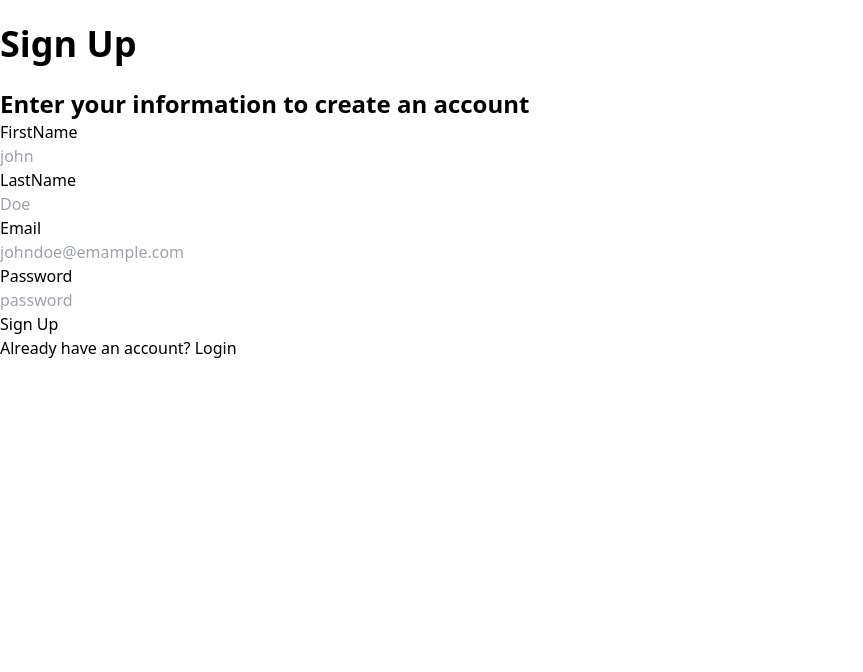
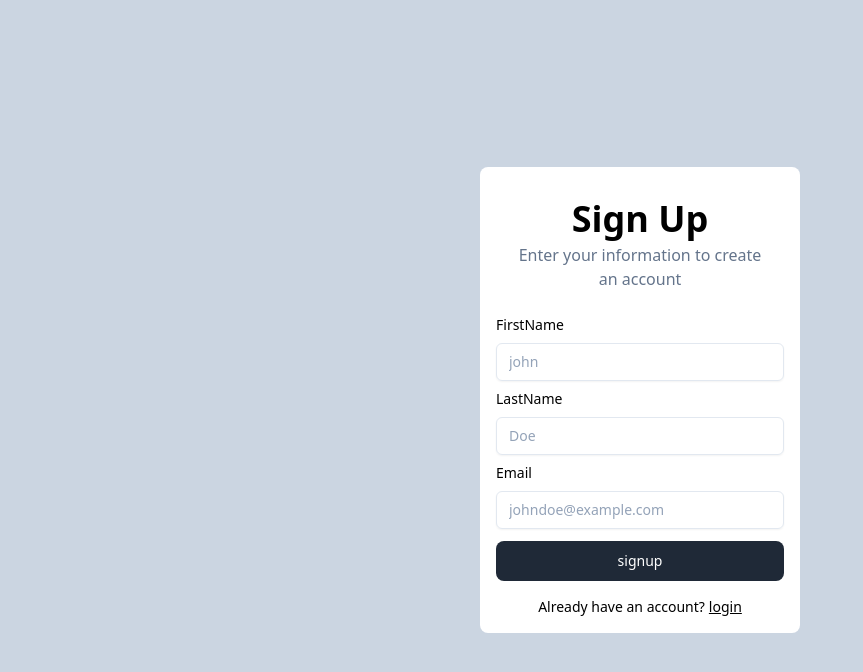
Before and after one commit to Shailenkaushik/paytm-endtoend, a React (Vite) app in the folder frontend/: page /signup in a window 1280 px wide. Shown: the top 672 px of the page, without its empty margins (0-863 px from the left). Built offline with nearby package versions, Linux system fonts and the light colour scheme.

Commit message:
added signup and sign in

```diff
--- a/frontend/src/App.jsx
+++ b/frontend/src/App.jsx
@@ -4,7 +4,7 @@ import{
    Route
 } from 'react-router-dom';
 import {Signup} from './pages/Signup.jsx';
-// import {Signin} from "./pages/Signin.jsx";
+import {Signin} from "./pages/Signin.jsx";
 // import {Dashboard} from "./pages/Dashboard.jsx";
 // import {SendMoney} from "./pages/Sendmoney.jsx";
 
@@ -14,8 +14,8 @@ function App() {
        <BrowserRouter>
         <Routes>
           <Route path="/signup" element={<Signup />} />
-          {/* <Route path="/signin" element={<Signin />} />
-          <Route path="/dashboard" element={<Dashboard />} />
+          <Route path="/signin" element={<Signin />} />
+          {/* <Route path="/dashboard" element={<Dashboard />} />
           <Route path="/send" element={<SendMoney />} /> */}
         </Routes>
       </BrowserRouter>
--- /dev/null
+++ b/frontend/src/components/BottomWarning.jsx
@@ -0,0 +1,12 @@
+import { Link } from "react-router-dom"
+
+export const BottomWarning=({label, buttonText, to})=> {
+    return <div className="py-2 text-sm flex justify-center">
+      <div>
+        {label}
+      </div>
+      <Link className="pointer underline pl-1 cursor-pointer" to={to}>
+        {buttonText}
+      </Link>
+    </div>
+}
--- /dev/null
+++ b/frontend/src/components/Button.jsx
@@ -0,0 +1,3 @@
+export const Button=({label, onClick})=> {
+    return <button onClick={onClick} type="button" className=" w-full text-white bg-gray-800 hover:bg-gray-900 focus:outline-none focus:ring-4 focus:ring-gray-300 font-medium rounded-lg text-sm px-5 py-2.5 me-2 mb-2 mt-3">{label}</button>
+}
--- /dev/null
+++ b/frontend/src/components/Header.jsx
@@ -0,0 +1,9 @@
+import React from 'react'
+
+export const  Header=({label}) =>  {
+  return (
+    <div className='font-bold text-4xl pt-6' >
+      {label}
+    </div>
+  )
+}
--- /dev/null
+++ b/frontend/src/components/InputBox.jsx
@@ -0,0 +1,9 @@
+export const InputBox=({label, placeholder})=> {
+    return <div>
+      <div className='text-sm font-medium text-left py-2'>
+                {label}
+            </div>
+                <input type="text" className='w-full bg-transparent placeholder:text-slate-400 text-slate-700 text-sm border border-slate-200 rounded-md px-3 py-2 transition duration-300 ease focus:outline-none focus:border-slate-400 hover:border-slate-300 shadow-sm focus:shadow' placeholder={placeholder}/>
+
+    </div>
+}
--- /dev/null
+++ b/frontend/src/components/SubHeading.jsx
@@ -0,0 +1,5 @@
+export const SubHeading=({label})=> {
+    return <div className="text-slate-500 text-md pt-1 px-4 pb-4">
+      {label}
+    </div>
+  }
--- a/frontend/src/pages/Signin.jsx
+++ b/frontend/src/pages/Signin.jsx
@@ -1,9 +1,29 @@
 import React from 'react'
+import {Header} from '../components/Header.jsx'
+import {SubHeading} from '../components/SubHeading.jsx'
+import {InputBox} from '../components/InputBox.jsx'
+import {Button} from '../components/Button.jsx'
+import { BottomWarning } from '../components/BottomWarning.jsx'
 
-export default function Signin() {
+export const  Signin=()=> {
   return (
-    <div>
+ <div className="bg-slate-300 h-screen flex justify-center">
 
+<div className='flex flex-col justify-center'>
+      <div className=' rounded-lg w-80 h-max text-center bg-white p-2 px-4' >
+      <Header label={"Sign In"} />
+      <SubHeading label={"Enter your credentials to access your account"} ></SubHeading>
+
+      <InputBox label={"Email"} placeholder={"johndoe@example.com"}/ >
+      <InputBox label={"Password"} placeholder={""}/ >
+      <Button label={"sign In"} />
+
+      <BottomWarning label={"Don't have an account?"} buttonText={"Sign Up"} to={"/signup"} ></BottomWarning>
+
+      <div>
+    </div>
+      </div>
+   </div>
     </div>
   )
 }
--- a/frontend/src/pages/Signup.jsx
+++ b/frontend/src/pages/Signup.jsx
@@ -1,38 +1,29 @@
 import React from 'react'
-
+import {Header} from '../components/Header.jsx'
+import {SubHeading} from '../components/SubHeading.jsx'
+import {InputBox} from '../components/InputBox.jsx'
+import {Button} from '../components/Button.jsx'
+import { BottomWarning } from '../components/BottomWarning.jsx'
  export const  Signup=()=> {
   return (
-    <div>
-       <div className="font-bold text-4xl pt-6">
-        Sign Up
+    <div className="bg-slate-300 h-screen flex justify-center">
+
+    <div className='flex flex-col justify-center'>
+      <div className='rounded-lg bg-white w-80 text-center p-2 h-max px-4'>
+       <Header label={"Sign Up"} />
+       <SubHeading label={"Enter your information to create an account"} ></SubHeading>
+       <InputBox label={"FirstName"} placeholder={"john"}/ >
+       <InputBox label={"LastName"} placeholder={"Doe"}/ >
+       <InputBox label={"Email"} placeholder={"johndoe@example.com"}/ >
+       <Button label={"signup"} />
+
+       <BottomWarning label={"Already have an account?"} buttonText={"login"} to={"/signin"} ></BottomWarning>
+
+       <div>
+
        </div>
-       <div className="font-bold text-2xl pt-6">
-        Enter your information to create an account
        </div>
-       <div>
-            <div>
-                FirstName <br></br>
-                <input type="text" placeholder='john'/>
-            </div>
-            <div>
-                LastName <br></br>
-                <input type="text" placeholder='Doe'/>
-            </div>
-            <div>
-                Email <br></br>
-                <input type="email" placeholder='johndoe@emample.com'/>
-            </div>
-            <div>
-                Password <br></br>
-                <input type="password" placeholder='password'/>
-            </div>
-       </div>
-       <div>
-         <button>Sign Up</button>
-       </div>
-       <div>
-         Already have an account? Login
-       </div>
+    </div>
     </div>
   )
 }
```
